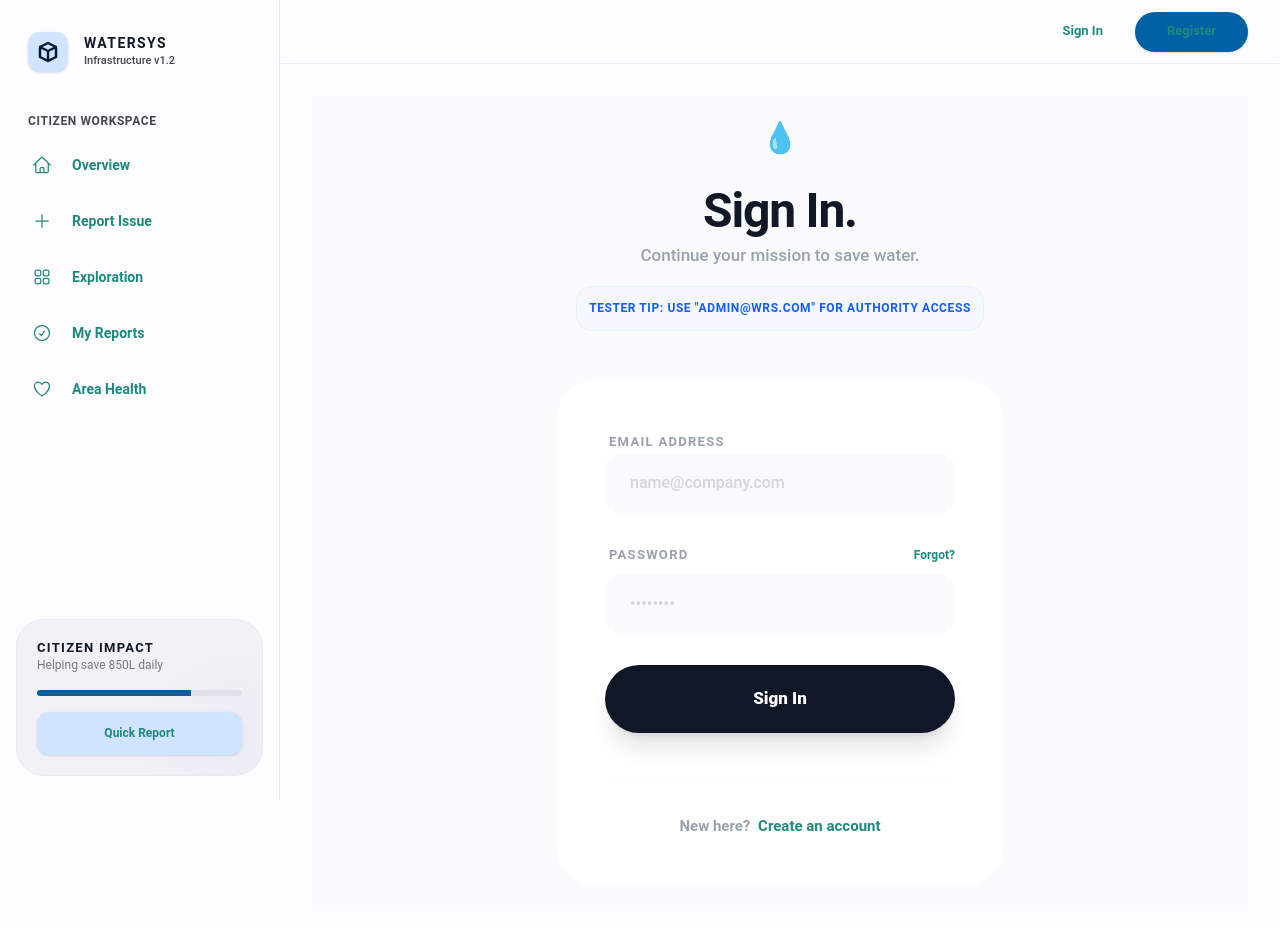
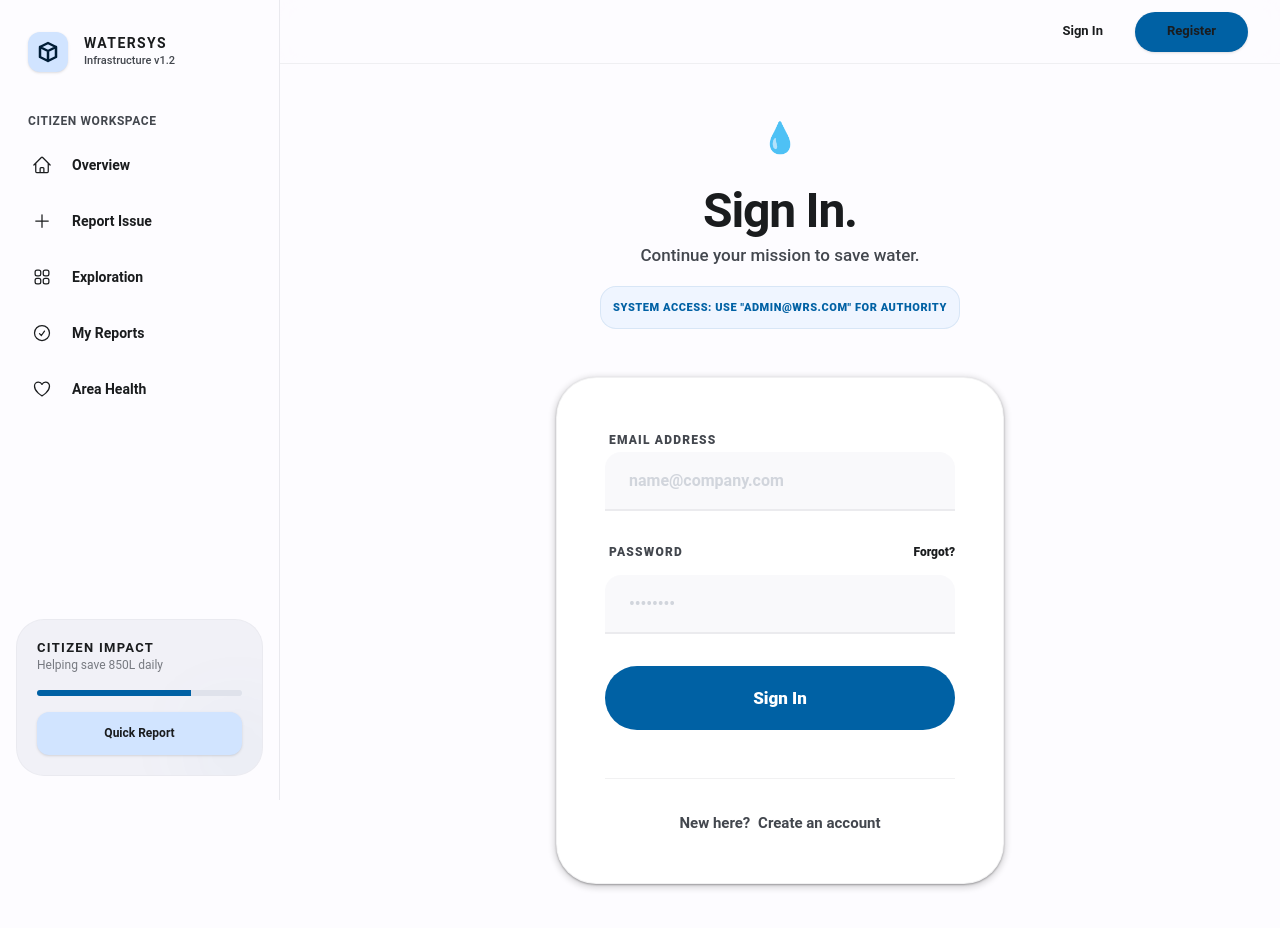
Before and after one commit to Namalekanayaka/Water-Reporting-system, a React (Vite) app in the folder water-reporting-frontend/: page /login in a window 1280 px wide. Shown: the top 928 px of the page. Built offline with nearby package versions, Linux system fonts and the light colour scheme.

Commit message:
feat: Introduce initial frontend pages and components for authentication, citizen features, public dashboard, and global styling.

```diff
--- a/water-reporting-frontend/src/components/common/Navbar.jsx
+++ b/water-reporting-frontend/src/components/common/Navbar.jsx
@@ -49,7 +49,7 @@ const Navbar = ({ sidebarOpen, setSidebarOpen }) => {
                             </Link>
                             <Link
                                 to="/register"
-                                className="h-10 px-8 flex items-center text-[13px] font-bold bg-md-primary text-md-on-primary hover:shadow-md hover:bg-md-primary/90 rounded-full transition-all active:scale-95 shadow-sm"
+                                className="h-10 px-8 flex items-center text-[13px] font-bold bg-md-primary text-white hover:shadow-md hover:bg-md-primary/90 rounded-full transition-all active:scale-95 shadow-sm"
                             >
                                 Register
                             </Link>
--- a/water-reporting-frontend/src/index.css
+++ b/water-reporting-frontend/src/index.css
@@ -47,8 +47,8 @@
   line-height: 1.6;
   font-weight: 400;
 
-  color: var(--color-gray-800);
-  background-color: var(--color-gray-50);
+  color: var(--color-md-on-surface);
+  background-color: var(--color-md-surface);
 
   font-synthesis: none;
   text-rendering: optimizeLegibility;
@@ -60,8 +60,8 @@ body {
   margin: 0;
   min-width: 320px;
   min-height: 100vh;
-  background-color: var(--color-gray-50);
-  color: var(--color-gray-800);
+  background-color: var(--color-md-surface);
+  color: var(--color-md-on-surface);
 }
 
 h1,
@@ -70,20 +70,24 @@ h3,
 h4,
 h5,
 h6 {
-  color: #111827;
+  color: var(--color-md-on-surface);
   font-weight: 600;
   line-height: 1.3;
   margin: 0;
 }
 
 a {
-  color: #20897E;
+  color: inherit;
   text-decoration: none;
   transition: color 0.2s;
 }
 
-a:hover {
-  color: #186A5F;
+.link-text {
+  color: #0061A4;
+}
+
+.link-text:hover {
+  text-decoration: underline;
 }
 
 button {
--- a/water-reporting-frontend/src/pages/auth/Login.jsx
+++ b/water-reporting-frontend/src/pages/auth/Login.jsx
@@ -51,46 +51,46 @@ const Login = () => {
     };
 
     return (
-        <div className="w-full bg-[#fbfbfd] min-h-screen p-6 flex items-center justify-center">
+        <div className="w-full bg-md-surface min-h-screen p-6 flex items-center justify-center">
             <div className="max-w-md w-full animate-in fade-in slide-in-from-bottom-8 duration-1000">
                 <div className="text-center mb-12">
-                    <span className="text-water-600 font-black text-3xl mb-6 block">💧</span>
-                    <h1 className="text-[40px] md:text-[48px] font-black tracking-tight text-gray-900 leading-none mb-4">
+                    <span className="text-md-primary font-black text-3xl mb-6 block">💧</span>
+                    <h1 className="text-[40px] md:text-[48px] font-black tracking-tight text-md-on-surface leading-none mb-4">
                         Sign In.
                     </h1>
-                    <p className="text-[17px] text-gray-400 font-medium">Continue your mission to save water.</p>
-                    <div className="mt-4 p-3 bg-blue-50/50 rounded-2xl border border-blue-100/50 inline-block">
-                        <p className="text-[12px] text-blue-600 font-bold uppercase tracking-wider">
-                            Tester Tip: Use "admin@wrs.com" for Authority Access
+                    <p className="text-[17px] text-md-on-surface-variant font-medium">Continue your mission to save water.</p>
+                    <div className="mt-4 p-3 bg-md-primary-container/30 rounded-2xl border border-md-primary/10 inline-block">
+                        <p className="text-[11px] text-md-primary font-black uppercase tracking-wider">
+                            System Access: Use "admin@wrs.com" for Authority
                         </p>
                     </div>
                 </div>
 
-                <div className="bg-white rounded-[40px] p-10 md:p-12 shadow-apple border border-gray-50/50">
+                <div className="bg-white rounded-[40px] p-10 md:p-12 shadow-md-2 border border-md-outline/10">
                     <form onSubmit={handleSubmit} className="space-y-8">
-                        <div className="space-y-2">
-                            <label className="text-[13px] font-bold text-gray-400 uppercase tracking-widest ml-1">Email Address</label>
+                        <div className="space-y-3">
+                            <label className="text-[12px] font-black text-md-on-surface-variant uppercase tracking-widest ml-1">Email Address</label>
                             <input
                                 type="email"
                                 value={email}
                                 onChange={(e) => setEmail(e.target.value)}
                                 placeholder="name@company.com"
-                                className="w-full px-6 py-4 bg-gray-50 border border-transparent focus:border-gray-200 rounded-2xl font-medium outline-none transition-all placeholder:text-gray-300"
+                                className="w-full px-6 py-4 bg-md-surface-variant/20 border-b-2 border-md-outline/10 focus:border-md-primary rounded-t-2xl font-bold text-md-on-surface outline-none transition-all placeholder:text-gray-300"
                                 required
                             />
                         </div>
 
-                        <div className="space-y-2">
+                        <div className="space-y-3">
                             <div className="flex justify-between items-center ml-1">
-                                <label className="text-[13px] font-bold text-gray-400 uppercase tracking-widest">Password</label>
-                                <Link to="/forgot" className="text-[12px] font-bold text-water-600 hover:underline">Forgot?</Link>
+                                <label className="text-[12px] font-black text-md-on-surface-variant uppercase tracking-widest">Password</label>
+                                <Link to="/forgot" className="text-[12px] font-black text-md-primary hover:underline">Forgot?</Link>
                             </div>
                             <input
                                 type="password"
                                 value={password}
                                 onChange={(e) => setPassword(e.target.value)}
                                 placeholder="••••••••"
-                                className="w-full px-6 py-4 bg-gray-50 border border-transparent focus:border-gray-200 rounded-2xl font-medium outline-none transition-all placeholder:text-gray-300"
+                                className="w-full px-6 py-4 bg-md-surface-variant/20 border-b-2 border-md-outline/10 focus:border-md-primary rounded-t-2xl font-bold text-md-on-surface outline-none transition-all placeholder:text-gray-300"
                                 required
                             />
                         </div>
@@ -98,12 +98,12 @@ const Login = () => {
                         <button
                             type="submit"
                             disabled={isLoggingIn}
-                            className="w-full py-5 bg-gray-900 !text-white rounded-full font-black text-[17px] hover:bg-black transition-all shadow-xl active:scale-95 flex items-center justify-center gap-3 disabled:bg-gray-400"
+                            className="w-full h-16 bg-md-primary text-white rounded-full font-black text-[17px] hover:shadow-lg transition-all active:scale-95 flex items-center justify-center gap-3 disabled:bg-md-outline/20"
                         >
                             {isLoggingIn ? (
                                 <>
                                     <div className="animate-spin h-5 w-5 border-2 border-white border-t-transparent rounded-full"></div>
-                                    <span>Verifying...</span>
+                                    <span>Verifying Data...</span>
                                 </>
                             ) : (
                                 "Sign In"
@@ -111,9 +111,9 @@ const Login = () => {
                         </button>
                     </form>
 
-                    <div className="mt-12 text-center pt-8 border-t border-gray-50">
-                        <p className="text-[15px] font-bold text-gray-400">
-                            New here? <Link to="/register" className="text-water-600 hover:underline ml-1">Create an account</Link>
+                    <div className="mt-12 text-center pt-8 border-t border-md-outline/10">
+                        <p className="text-[15px] font-bold text-md-on-surface-variant">
+                            New here? <Link to="/register" className="text-md-primary hover:underline ml-1">Create an account</Link>
                         </p>
                     </div>
                 </div>
--- a/water-reporting-frontend/src/pages/citizen/Home.jsx
+++ b/water-reporting-frontend/src/pages/citizen/Home.jsx
@@ -17,7 +17,7 @@ const Home = () => {
           <div className="flex flex-col sm:flex-row gap-4 justify-center">
             <Link
               to="/report"
-              className="h-14 px-10 bg-md-primary text-md-on-primary rounded-full font-black text-[15px] flex items-center justify-center shadow-md hover:shadow-lg hover:bg-md-primary/90 transition-all active:scale-95"
+              className="h-14 px-10 bg-md-primary text-white rounded-full font-black text-[15px] flex items-center justify-center shadow-md hover:shadow-lg hover:bg-md-primary/90 transition-all active:scale-95"
             >
               Report Infrastructure Issue
             </Link>
@@ -103,7 +103,7 @@ const Home = () => {
             <div className="flex flex-col sm:flex-row justify-center gap-4">
               <Link
                 to="/register"
-                className="h-14 px-12 bg-md-on-primary-container text-md-primary-container rounded-full font-black text-lg flex items-center justify-center shadow-md hover:shadow-lg transition-all active:scale-95"
+                className="h-14 px-12 bg-md-on-primary-container text-white rounded-full font-black text-lg flex items-center justify-center shadow-md hover:shadow-lg transition-all active:scale-95"
               >
                 Onboard System
               </Link>
--- a/water-reporting-frontend/src/pages/citizen/MyReports.jsx
+++ b/water-reporting-frontend/src/pages/citizen/MyReports.jsx
@@ -72,7 +72,7 @@ const MyReports = () => {
                     </div>
                     <Link
                         to="/report"
-                        className="h-16 px-10 bg-md-primary text-md-on-primary rounded-full font-black text-[15px] flex items-center gap-3 shadow-md hover:shadow-lg transition-all active:scale-95"
+                        className="h-16 px-10 bg-md-primary text-white rounded-full font-black text-[15px] flex items-center gap-3 shadow-md hover:shadow-lg transition-all active:scale-95"
                     >
                         <svg className="w-5 h-5" fill="none" stroke="currentColor" viewBox="0 0 24 24"><path strokeLinecap="round" strokeLinejoin="round" strokeWidth={3} d="M12 4v16m8-8H4" /></svg>
                         New Report
@@ -124,7 +124,7 @@ const MyReports = () => {
                         </p>
                         <Link
                             to="/report"
-                            className="inline-flex px-14 py-5 bg-md-primary text-md-on-primary rounded-full font-black text-[15px] shadow-md hover:shadow-lg transition-all active:scale-95"
+                            className="inline-flex px-14 py-5 bg-md-primary text-white rounded-full font-black text-[15px] shadow-md hover:shadow-lg transition-all active:scale-95"
                         >
                             Log First Submission
                         </Link>
--- a/water-reporting-frontend/src/pages/citizen/ReportIssue.jsx
+++ b/water-reporting-frontend/src/pages/citizen/ReportIssue.jsx
@@ -180,7 +180,7 @@ const ReportIssue = () => {
                             <button
                                 type="submit"
                                 disabled={isSubmitting}
-                                className="w-full sm:w-auto h-16 px-14 bg-md-primary text-md-on-primary hover:shadow-lg disabled:bg-md-outline/20 !text-white font-black text-[17px] rounded-full transition-all active:scale-95 flex items-center justify-center gap-3 shadow-md"
+                                className="w-full sm:w-auto h-16 px-14 bg-md-primary text-white hover:shadow-lg disabled:bg-md-outline/20 font-black text-[17px] rounded-full transition-all active:scale-95 flex items-center justify-center gap-3 shadow-md"
                             >
                                 {isSubmitting ? 'Submitting Data...' : 'Submit Infrastructure Report'}
                             </button>
--- a/water-reporting-frontend/src/pages/public/PublicDashboard.jsx
+++ b/water-reporting-frontend/src/pages/public/PublicDashboard.jsx
@@ -67,7 +67,7 @@ const PublicDashboard = () => {
                             </div>
                             <Link
                                 to="/map"
-                                className="h-10 px-6 bg-md-primary text-md-on-primary rounded-full text-[12px] font-bold flex items-center gap-2 hover:shadow-md active:scale-95 transition-all"
+                                className="h-10 px-6 bg-md-primary text-white rounded-full text-[12px] font-bold flex items-center gap-2 hover:shadow-md active:scale-95 transition-all"
                             >
                                 Open Full Map
                             </Link>
@@ -117,7 +117,7 @@ const PublicDashboard = () => {
                                 </p>
                                 <Link
                                     to="/report"
-                                    className="w-full py-4 bg-md-primary text-md-on-primary rounded-2xl font-black text-[14px] flex items-center justify-center shadow-sm hover:shadow-md active:scale-95 transition-all"
+                                    className="w-full py-4 bg-md-primary text-white rounded-2xl font-black text-[14px] flex items-center justify-center shadow-sm hover:shadow-md active:scale-95 transition-all"
                                 >
                                     File New Report
                                 </Link>
```
Also changed, not shown: water-reporting-frontend/src/pages/auth/Register.jsx (+22 -22 lines).
